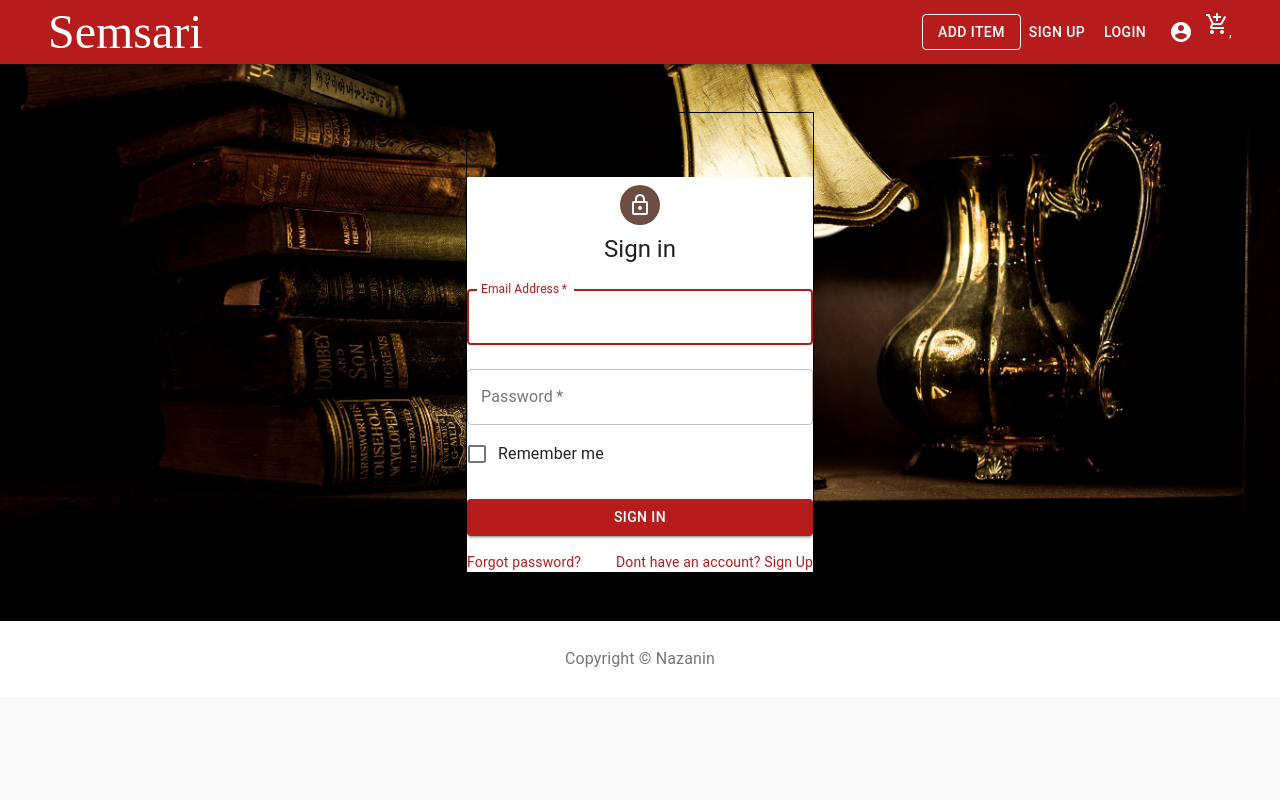
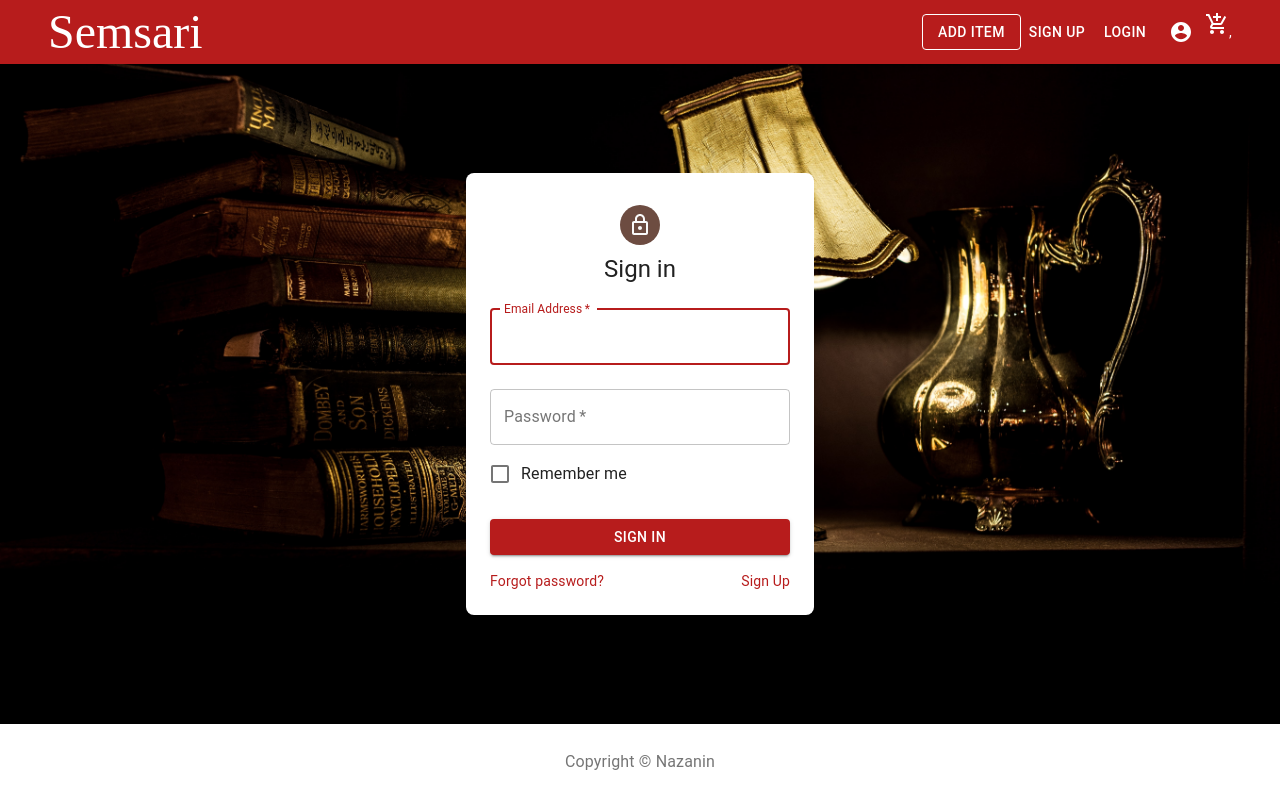
Before and after one commit to nazi-pira/semsari, a React (Create React App) app: page /login in a window 1280 px wide. Built offline with nearby package versions, Linux system fonts and the light colour scheme; a web font is replaced by a local one.

Commit message:
work on signup and login pages

```diff
--- a/src/components/member/SignUpForm.js
+++ b/src/components/member/SignUpForm.js
@@ -4,10 +4,26 @@ import TextField from '@material-ui/core/TextField';
 import FormControlLabel from '@material-ui/core/FormControlLabel';
 import Checkbox from '@material-ui/core/Checkbox';
 import Button from '@material-ui/core/Button';
+import { Paper } from '@material-ui/core';
+import { makeStyles } from '@material-ui/core/styles';
+
+const useStyles = makeStyles((theme) => ({
+  root: {
+    backgroundColor: '#fff',
+    backgroundSize: 'cover',
+    backgroundPosition: 'center',
+    backgroundRepeat: 'no-repeat',
+    padding: theme.spacing(3, 3)
+  },
+  card: {
+    border: 'yellow solid 2px'
+  }
+}));
 
 export default function SignUpForm() {
+  const classes = useStyles();
   return (
-    <>
+    <Paper className={classes.root}>
       <Grid container spacing={3}>
         <Grid item xs={12} sm={6}>
           <TextField
@@ -78,13 +94,11 @@ export default function SignUpForm() {
           <FormControlLabel
             control={<Checkbox color="secondary" name="saveAddress" value="yes" />}
             label="I agree to the terms and conditions" />
-        </Grid>
-        <Grid>
-          <Button variant="contained" size="large" color="primary">
-            Sign Up
-          </Button>
+              <Button variant="contained" size="large" color="primary">
+                Sign Up
+              </Button>
         </Grid>
       </Grid>
-    </>
+    </Paper>
   );
 }
--- a/src/pages/AddItemPage.js
+++ b/src/pages/AddItemPage.js
@@ -3,6 +3,7 @@ import { makeStyles } from '@material-ui/core/styles';
 import Button from '@material-ui/core/Button';
 import Grid from '@material-ui/core/Grid';
 import Box from '@material-ui/core/Box';
+import TextField from '@material-ui/core/TextField';
 
 import Container from '@material-ui/core/Container'
 import Typography from '@material-ui/core/Typography';
@@ -24,14 +25,20 @@ export default function AddItemPage() {
     <Container component="main" className={classes.container}>
       <Box bgcolor="green">
         <Box flexWrap="nowrap" flexDirection="row" display="flex">
-          <Box height="400px" width="50%" bgcolor="blue">
+          <Box height="400px" width="50%" bgcolor="#fff">
               <img alt="upload" />
           </Box>
-          <Box height="400px" width="50%" bgcolor="red">
-              FORM
+          <Box display="flex" height="400px" width="50%" bgcolor="red">
+          <TextField id="outlined-basic" label="Outlined" variant="outlined" />
+            <TextField
+              id="outlined-multiline-static"
+              label="Multiline"
+              multiline
+              rows={4}
+              defaultValue="Default Value"
+              variant="outlined" />
           </Box>
         </Box>
-
         <Box flexWrap="nowrap" flexDirection="row" display="flex">
           <Box width="50%" bgcolor="lightblue">
             <Button variant="contained" color="primary" onClick={() => { window.alert('Upload photo') }}><Typography variant="button">Upload photo</Typography></Button>
--- a/src/pages/LoginPage.js
+++ b/src/pages/LoginPage.js
@@ -1,7 +1,9 @@
 import React from 'react';
+
+import { Link as RouterLink } from 'react-router-dom';
+
 import Avatar from '@material-ui/core/Avatar';
 import Button from '@material-ui/core/Button';
-import CssBaseline from '@material-ui/core/CssBaseline';
 import TextField from '@material-ui/core/TextField';
 import FormControlLabel from '@material-ui/core/FormControlLabel';
 import Checkbox from '@material-ui/core/Checkbox';
@@ -19,7 +21,11 @@ const useStyles = makeStyles((theme) => ({
     backgroundImage: `url(${heroPic})`,
     backgroundSize: 'cover',
     backgroundPosition: 'center',
-    backgroundRepeat: 'no-repeat'
+    backgroundRepeat: 'no-repeat',
+    flexGrow: 1,
+    display: 'flex',
+    alignItems: 'center',
+    justifyContent: 'center'
   },
   container: {
     height: '100%',
@@ -28,14 +34,12 @@ const useStyles = makeStyles((theme) => ({
     flexGrow: 1
   },
   paper: {
-    marginTop: theme.spacing(8),
+    padding: theme.spacing(3, 3),
+    borderRadius: theme.spacing(1),
     display: 'flex',
     flexDirection: 'column',
     alignItems: 'center',
     backgroundColor: '#fff'
-  },
-  card: {
-    border: 'black solid 1px'
   },
   avatar: {
     margin: theme.spacing(1),
@@ -56,8 +60,6 @@ export default function LoginPage() {
   return (
     <div className={classes.root}>
       <Container component="main" maxWidth="xs" className={classes.container}>
-        <div className={classes.card}>
-          <CssBaseline />
         <div className={classes.paper}>
           <Avatar className={classes.avatar}>
             <LockOutlinedIcon />
@@ -104,11 +106,12 @@ export default function LoginPage() {
                 </Link>
               </Grid>
               <Grid item>
-                  <Link href="#" variant="body2"> Dont have an account? Sign Up </Link>
+                <Link component={RouterLink} variant="body2" to="/signup">
+                  Sign Up
+                </Link>
               </Grid>
             </Grid>
           </form>
-          </div>
         </div>
       </Container>
     </div>
--- a/src/pages/SignUpPage.js
+++ b/src/pages/SignUpPage.js
@@ -5,7 +5,19 @@ import { makeStyles } from '@material-ui/core/styles';
 import Container from '@material-ui/core/Container';
 import SignUpForm from '../components/member/SignUpForm'
 
+import heroPic from '../assets/signupimg.jpg'
+
 const useStyles = makeStyles((theme) => ({
+  root: {
+    backgroundImage: `url(${heroPic})`,
+    backgroundSize: 'cover',
+    backgroundPosition: 'center',
+    backgroundRepeat: 'no-repeat',
+    flexGrow: 1,
+    display: 'flex',
+    alignItems: 'center',
+    justifyContent: 'center'
+  },
   container: {
     height: '100%',
     marginTop: theme.spacing(0),
@@ -18,8 +30,10 @@ export default function SignUpPage() {
   const classes = useStyles();
 
   return (
-    <Container maxWidth="sm" component="main" className={classes.container}>
-      <SignUpForm />
-    </Container>
+    <div className={classes.root}>
+      <Container maxWidth="sm" component="main" className={classes.container}>
+        <SignUpForm />
+      </Container>
+    </div>
   );
 }
```
Also changed, not shown: src/assets/signupimg.jpg (added). Lines whose indentation alone changed are shown as unchanged.
